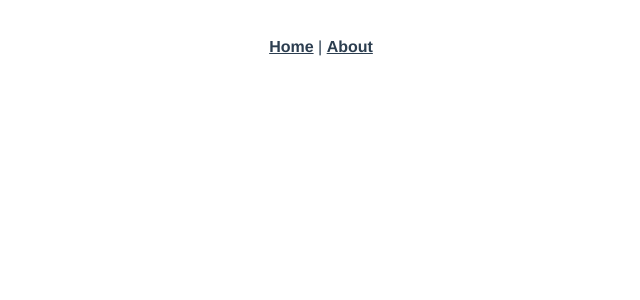
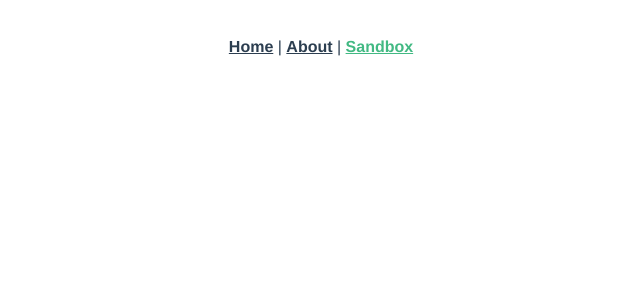
Before and after one commit to myokoyama0712/vuejs-sandbox, a Vue app: page /sandbox in a window 1280 px wide. Shown: the top 300 px of the page, without its empty margins (319-959 px from the left). Built offline with nearby package versions, Linux system fonts and the light colour scheme.

Commit message:
add a sandbox page

```diff
--- a/src/App.vue
+++ b/src/App.vue
@@ -2,7 +2,8 @@
   <div id="app">
     <div id="nav">
       <router-link to="/">Home</router-link> |
-      <router-link to="/about">About</router-link>
+      <router-link to="/about">About</router-link> |
+      <router-link to="/sandbox">Sandbox</router-link>
     </div>
     <router-view/>
   </div>
--- a/src/router.js
+++ b/src/router.js
@@ -20,6 +20,11 @@
       // this generates a separate chunk (about.[hash].js) for this route
       // which is lazy-loaded when the route is visited.
       component: () => import(/* webpackChunkName: "about" */ './views/About.vue')
+    },
+    {
+      path: '/sandbox',
+      name: 'sandbox',
+      component: () => import('./views/Sandbox.vue')
     }
   ]
 })
--- /dev/null
+++ b/src/views/Sandbox.vue
@@ -0,0 +1,14 @@
+<template>
+<div>
+</div>
+</template>
+
+<script>
+export default {
+
+}
+</script>
+
+<style scoped>
+
+</style>
```
